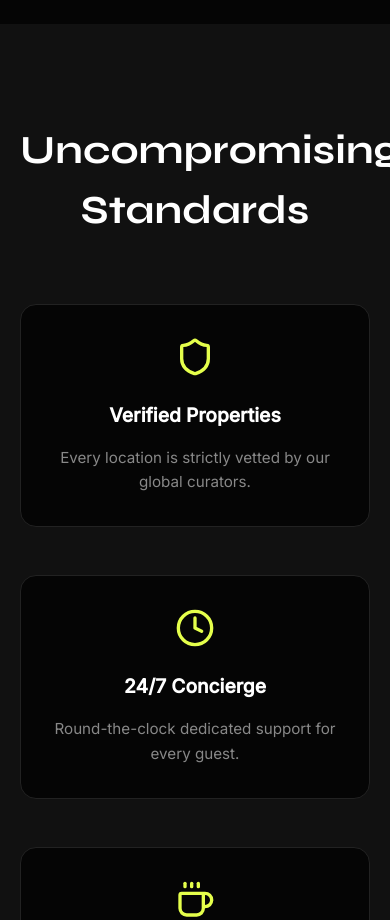
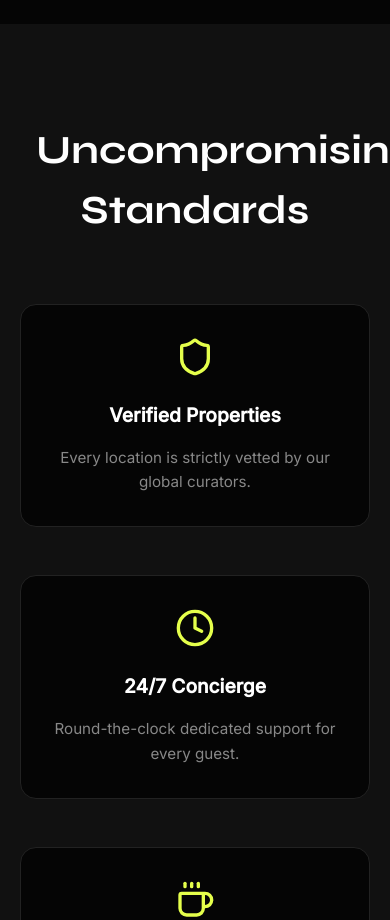
Before and after one commit to Satish2004/hotel-management-temp, a React (Vite) app in the folder frontend/: page / in a window 390 px wide. Shown: the part 4180-5100 px from the top of the page. Built offline with nearby package versions, Linux system fonts and the light colour scheme.

Commit message:
Fix mobile responsiveness for Dashboard tabs and Home page title

```diff
--- a/frontend/src/pages/Dashboard.jsx
+++ b/frontend/src/pages/Dashboard.jsx
@@ -210,7 +210,7 @@ const Dashboard = () => {
                 </div>
 
                 {/* TABS */}
-                <div style={{ display: 'flex', gap: '1rem', borderBottom: '1px solid var(--border-color)', marginBottom: '2rem' }}>
+                <div style={{ display: 'flex', gap: '1rem', borderBottom: '1px solid var(--border-color)', marginBottom: '2rem', overflowX: 'auto', whiteSpace: 'nowrap', WebkitOverflowScrolling: 'touch', paddingBottom: '0.5rem' }}>
                     <button style={activeTab === 'properties' ? activeTabStyle : tabStyle} onClick={() => { setActiveTab('properties'); setView('list'); }}>Properties</button>
                     <button style={activeTab === 'analytics' ? activeTabStyle : tabStyle} onClick={() => setActiveTab('analytics')}>Analytics</button>
                     <button style={activeTab === 'users' ? activeTabStyle : tabStyle} onClick={() => setActiveTab('users')}>Users & Bookings</button>
--- a/frontend/src/pages/Home.jsx
+++ b/frontend/src/pages/Home.jsx
@@ -162,7 +162,7 @@ const Home = () => {
             <div className="section-padding" style={{ background: 'var(--card-bg)' }}>
                 <div className="container">
                     <div>
-                        <h2 style={{ textAlign: 'center', fontSize: '2.5rem', fontFamily: 'var(--font-display)', marginBottom: '4rem' }}>Uncompromising Standards</h2>
+                        <h2 style={{ textAlign: 'center', fontSize: '2.5rem', fontFamily: 'var(--font-display)', marginBottom: '4rem', padding: '0 1rem' }}>Uncompromising Standards</h2>
                         <div ref={amenitiesRef} style={{ display: 'grid', gridTemplateColumns: 'repeat(auto-fit, minmax(250px, 1fr))', gap: '3rem', textAlign: 'center' }}>
                             {[
                                 { icon: <Shield size={40} />, title: "Verified Properties", desc: "Every location is strictly vetted by our global curators." },
```
